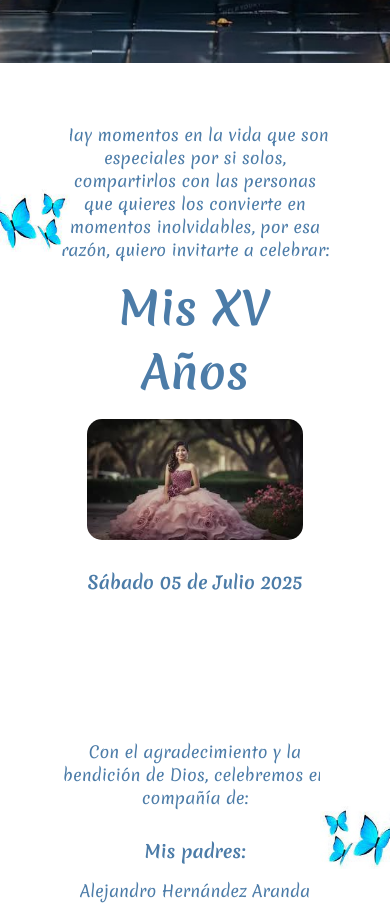
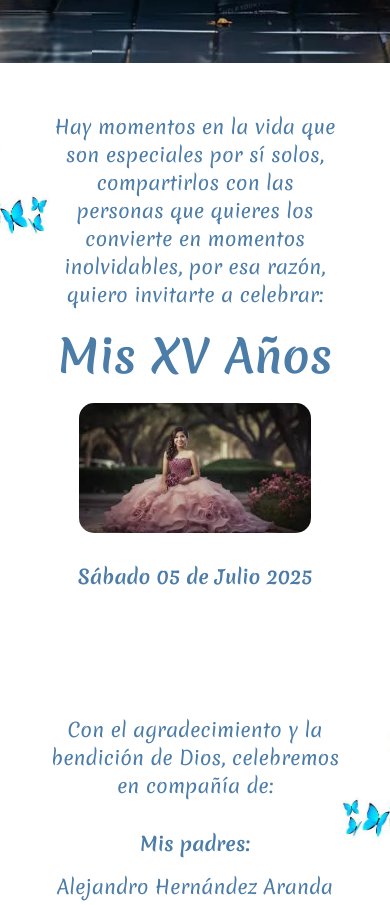
Before and after one commit to Alex100aranda/invitacion, a plain HTML site: page index.html in a window 390 px wide. Shown: the part 747-1652 px from the top of the page. Drawn offline with Linux system fonts and the light colour scheme; a web font is replaced by a local one.

Commit message:
ultimos cambios imagen texto

```diff
--- a/index.html
+++ b/index.html
@@ -30,13 +30,14 @@
   </div>
 </section>
 
+<!-- Sección de Agradecimiento 1 -->
 <section id="agradecimiento-1">
   <div class="content">
     <div class="card-agradecimiento">
       <!-- Nueva imagen en la parte superior izquierda -->
       <img class="img-left" src="images/mariposas.jpg" alt="Imagen adicional">
 
-          <p>Hay momentos en la vida que son especiales por si solos, compartirlos con las personas que quieres los convierte en momentos inolvidables, por esa razón, quiero invitarte a celebrar:</p>
+      <p>Hay momentos en la vida que son especiales por sí solos, compartirlos con las personas que quieres los convierte en momentos inolvidables, por esa razón, quiero invitarte a celebrar:</p>
       <h3>Mis XV Años</h3>
       <img src="images/imagen2.jpg" alt="Imagen de XV Años">
       <h4>Sábado 05 de Julio 2025</h4>
@@ -63,6 +64,7 @@
     </div>
   </div>
 </section>
+
 
 
    <!-- Imagen centrada -->
--- a/styles.css
+++ b/styles.css
@@ -142,12 +142,12 @@ img {
     margin-bottom: 15px;  /* Reducir espacio entre párrafos */
 }
 
-/* Posicionar la nueva imagen más a la izquierda */
+/* Estilo para la imagen en el lado izquierdo */
 #agradecimiento-1 .card-agradecimiento .img-left {
     position: absolute; /* Posicionamiento absoluto respecto al contenedor más cercano */
     top: 10px; /* Mantener el espacio desde la parte superior */
-    left: -50px; /* Mover la imagen más a la izquierda, ajusta el valor */
-    width: 120px;  /* Ajusta el tamaño de la nueva imagen */
+    left: -50px; /* Mover la imagen más a la izquierda */
+    width: 120px;  /* Ajustar el tamaño de la imagen */
     height: auto;  /* Mantener la proporción de la imagen */
     border-radius: 15px;  /* Bordes redondeados */
     z-index: 2; /* Asegura que la nueva imagen esté por encima del contenido */
@@ -161,6 +161,51 @@ img {
     margin: 0 auto;
 }
 
+/* Estilo para la imagen en el lado derecho */
+#agradecimiento-1 .card-agradecimiento .img-right {
+    position: absolute; /* Posicionamiento absoluto respecto al contenedor más cercano */
+    top: 10px; /* Mantener el espacio desde la parte superior */
+    right: -50px; /* Mover la imagen más a la derecha */
+    width: 120px;  /* Ajustar el tamaño de la imagen */
+    height: auto;  /* Mantener la proporción de la imagen */
+    border-radius: 15px;  /* Bordes redondeados */
+    z-index: 2; /* Asegura que la nueva imagen esté por encima del contenido */
+}
+
+#agradecimiento-1 .content {
+    position: relative; /* Necesario para que la nueva imagen se posicione dentro de este contenedor */
+    padding: 30px;
+    border-radius: 20px;
+    max-width: 800px;
+    margin: 0 auto;
+}
+
+/* Media query para pantallas más pequeñas */
+@media screen and (max-width: 768px) {
+    #agradecimiento-1 .card-agradecimiento .img-left {
+        /* Hacer la imagen más pequeña en pantallas pequeñas */
+        width: 80px;  /* Ajusta el tamaño */
+        left: -30px;  /* Asegura que la imagen no se corte */
+        top: 50px; /* Mueve la imagen un poco más hacia abajo para no tapar el texto */
+    }
+
+    #agradecimiento-1 .card-agradecimiento .img-right {
+        /* Ajustar la imagen en el lado derecho para pantallas pequeñas */
+        width: 80px;
+        right: -30px;  /* Moverla hacia la izquierda */
+        top: 50px; /* Moverla un poco hacia abajo */
+    }
+
+    #agradecimiento-1 .content {
+        padding: 20px; /* Reducir el padding en pantallas pequeñas */
+    }
+
+    #agradecimiento-1 .card-agradecimiento p,
+
+    #agradecimiento-1 .card-agradecimiento h4 {
+        font-size: 1.2em; /* Reducir el tamaño de la fuente para que quepa mejor */
+    }
+}
 
 
 /* Asegura que las imágenes y secciones estén centradas y sean responsivas */
@@ -213,6 +258,25 @@ section,
     border-radius: 20px;
     max-width: 800px;
     margin: 0 auto;
+}
+
+/* Media query para pantallas más pequeñas */
+@media screen and (max-width: 768px) {
+    #agradecimiento-2 .card-agradecimiento .img-right {
+        /* Hacer la imagen más pequeña en pantallas pequeñas */
+        width: 80px;  /* Ajusta el tamaño */
+        right: -30px;  /* Asegura que la imagen no se corte */
+        top: 50px; /* Mueve la imagen un poco más hacia abajo para no tapar el texto */
+    }
+
+    #agradecimiento-2 .content {
+        padding: 20px; /* Reducir el padding en pantallas pequeñas */
+    }
+
+    #agradecimiento-2 .card-agradecimiento p,
+    #agradecimiento-2 .card-agradecimiento h4 {
+        font-size: 1.2em; /* Reducir el tamaño de la fuente para que quepa mejor */
+    }
 }
 
 
@@ -308,7 +372,7 @@ section {
     }
 
     .card-agradecimiento h3 {
-        font-size: 2.2em;
+        font-size: 1.2em;
     }
 
     .card-agradecimiento p {
```
Also changed, not shown: images/maripo.jpg (added). Lines whose indentation alone changed are shown as unchanged.
